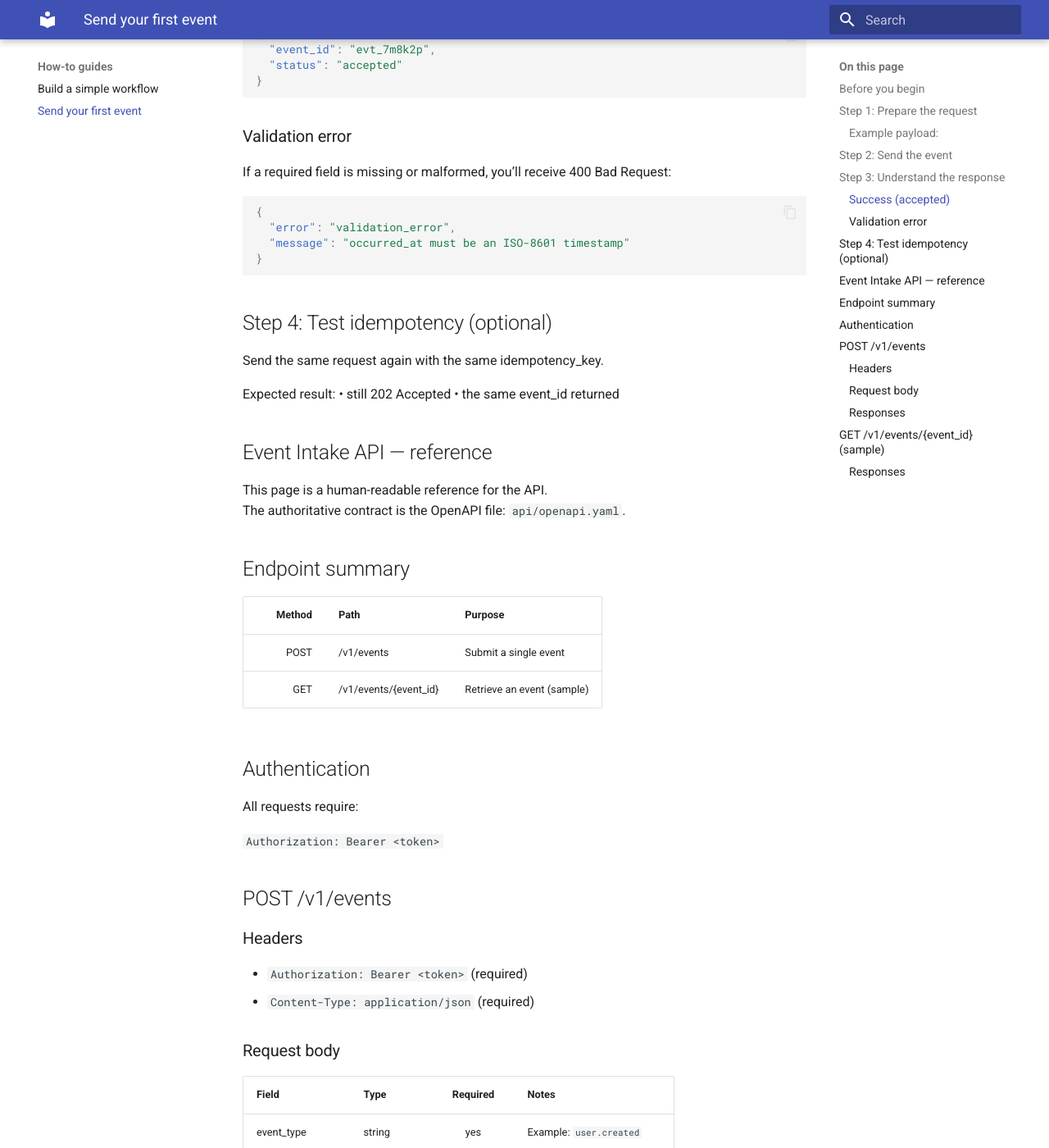
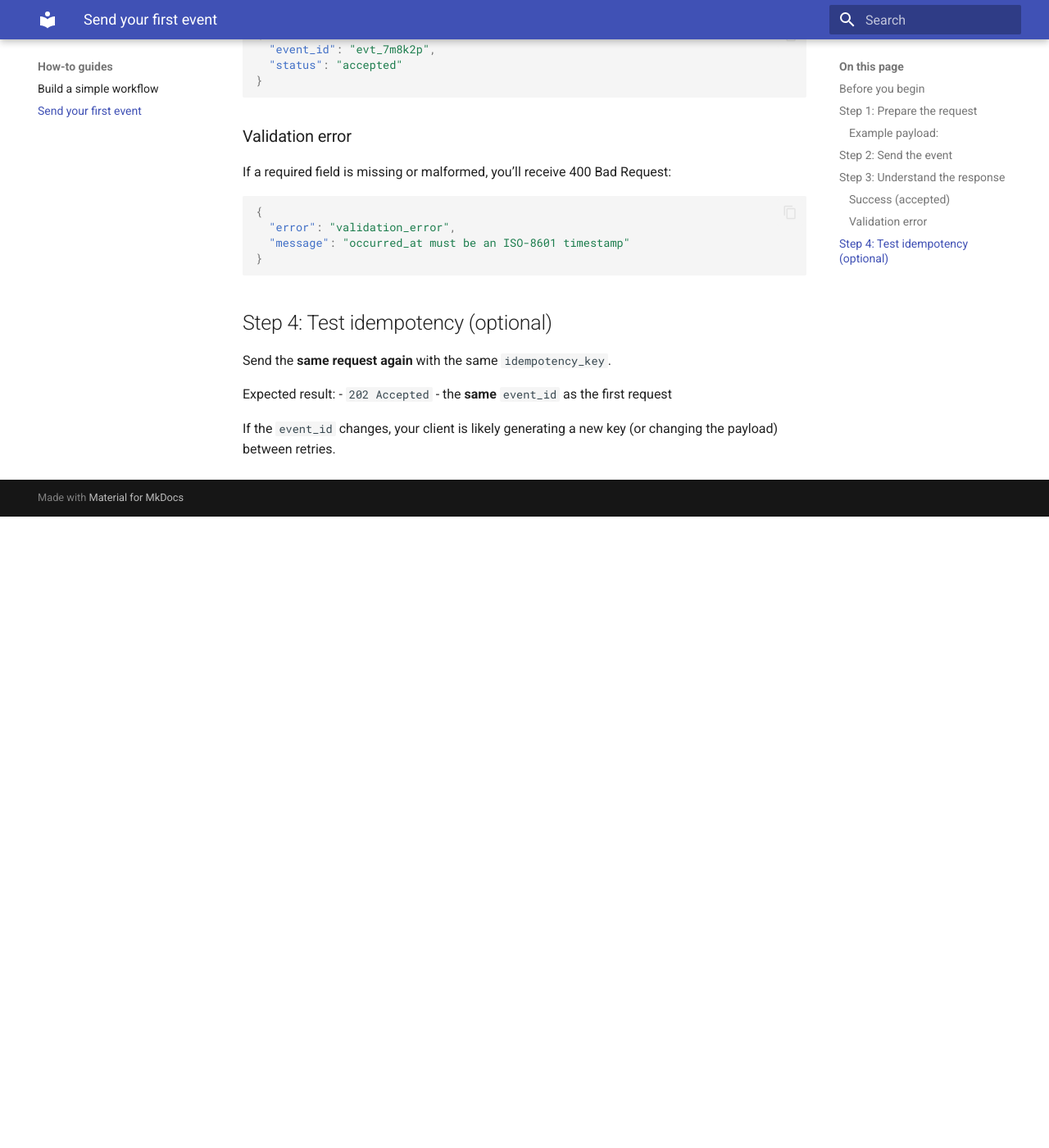
Before and after one commit to luisjguedes/docs-portfolio, an MkDocs documentation site: the page built from docs/how-to/send-first-event.md, in a window 1280 px wide and 1400 px high, scrolled down 1305 px. Shown: the whole window at 82% size. Built offline with MkDocs 1.6.1 and Material for MkDocs 9.7.7, drawn with Linux system fonts in a browser that asks for light colours; after the commit the page ends 1935 px from its top, so only the background shows below that; some of the changed text lies outside the part shown.

Commit message:
Update send-first-event.md

```diff
--- a/docs/how-to/send-first-event.md
+++ b/docs/how-to/send-first-event.md
@@ -66,53 +66,10 @@ If a required field is missing or malformed, you’ll receive 400 Bad Request:
 
 ## Step 4: Test idempotency (optional)
 
-Send the same request again with the same idempotency_key.
+Send the **same request again** with the same `idempotency_key`.
 
 Expected result:
-	•	still 202 Accepted
-	•	the same event_id returned
+- `202 Accepted`
+- the **same** `event_id` as the first request
 
-## Event Intake API — reference
-
-This page is a human-readable reference for the API.
-The authoritative contract is the OpenAPI file: `api/openapi.yaml`.
-
-## Endpoint summary
-
-| Method | Path | Purpose |
-|---:|---|---|
-| POST | /v1/events | Submit a single event |
-| GET | /v1/events/{event_id} | Retrieve an event (sample) |
-
-## Authentication
-All requests require:
-
-`Authorization: Bearer <token>`
-
-## POST /v1/events
-
-### Headers
-- `Authorization: Bearer <token>` (required)
-- `Content-Type: application/json` (required)
-
-### Request body
-| Field | Type | Required | Notes |
-|---|---|:---:|---|
-| event_type | string | yes | Example: `user.created` |
-| occurred_at | string | yes | ISO-8601 timestamp |
-| idempotency_key | string | yes | Prevents duplicate ingestion |
-| data | object | yes | Event payload (JSON object) |
-
-### Responses
-- `202 Accepted` — event acknowledged
-- `400 Bad Request` — validation error
-- `401 Unauthorized` — missing/invalid token
-- `429 Too Many Requests` — rate limit exceeded
-- `500 Internal Server Error` — unexpected error
-
-## GET /v1/events/{event_id} (sample)
-This endpoint is included as an example of a read operation.
-
-### Responses
-- `200 OK` — event returned
-- `404 Not Found` — unknown `event_id`
+If the `event_id` changes, your client is likely generating a new key (or changing the payload) between retries.
```
